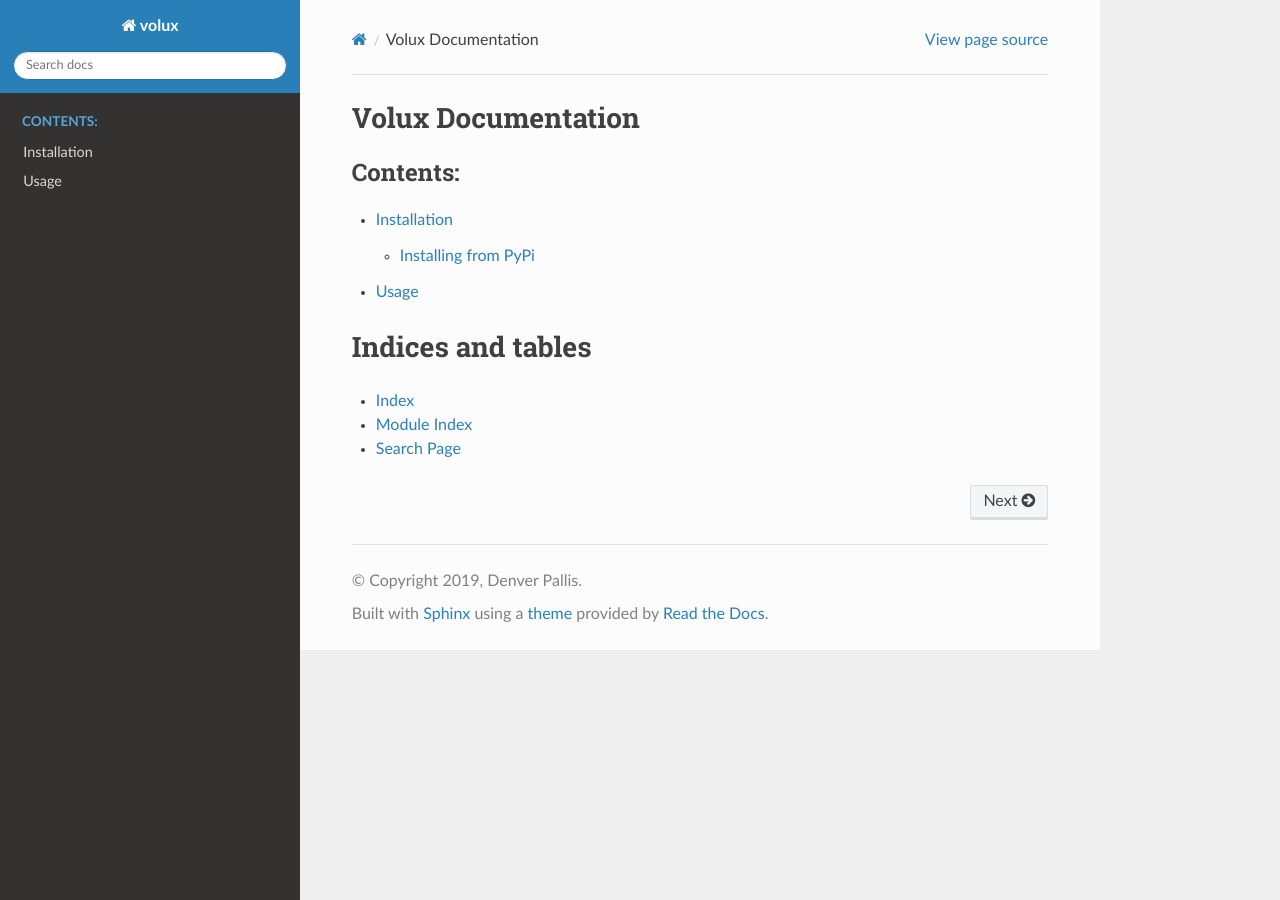
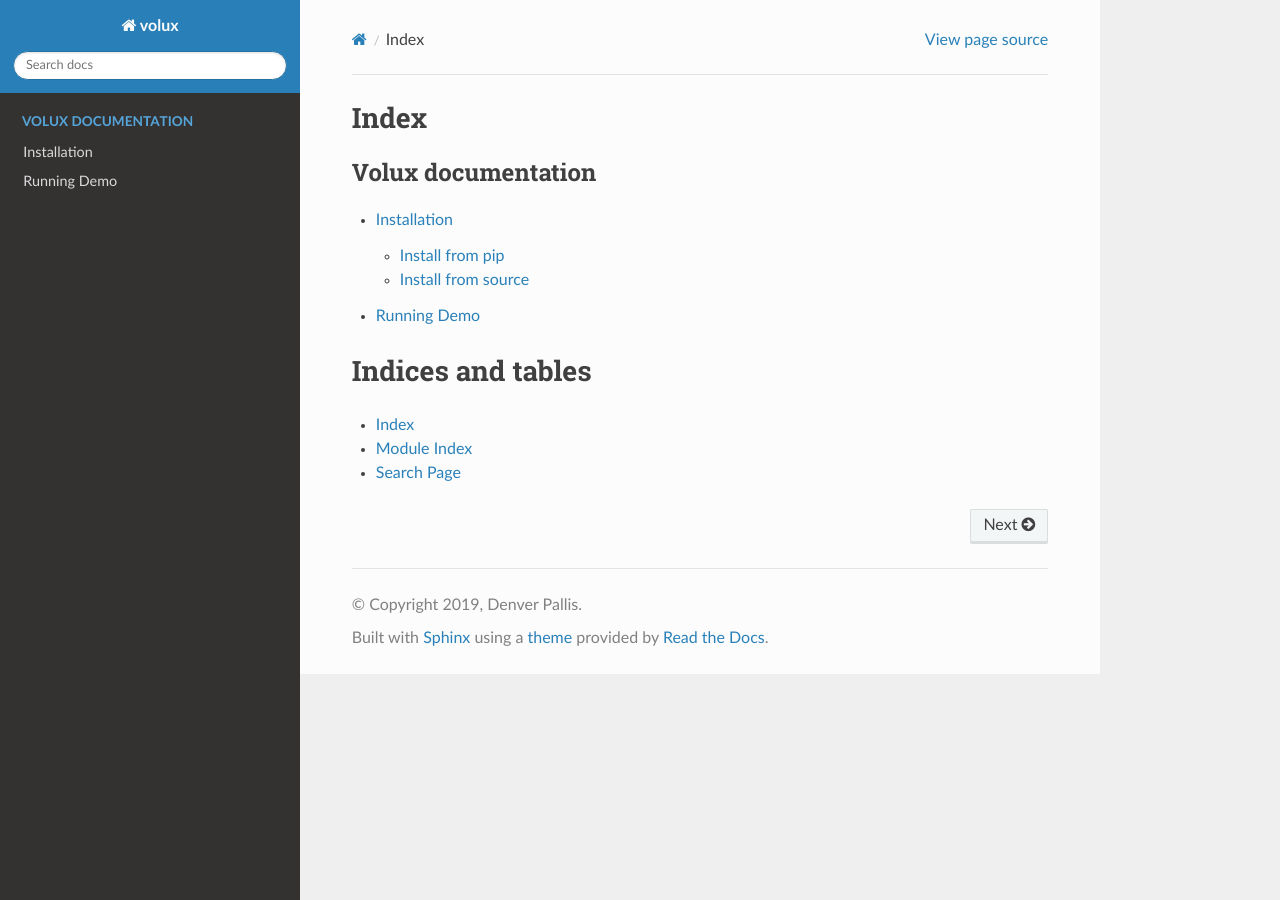
Before and after one commit to DrTexx/Volux, a Sphinx documentation site: the page built from docs/source/index.rst, in a window 1280 px wide. Built offline with Sphinx 7.4.7 and the Read the Docs theme 2.0.0, drawn with Linux system fonts in a browser that asks for light colours.

Commit message:
update docs

```diff
--- a/docs/source/index.rst
+++ b/docs/source/index.rst
@@ -3,15 +3,15 @@
    You can adapt this file completely to your liking, but it should at least
    contain the root `toctree` directive.
 
-Volux Documentation
-===================
+Index
+=====
 
 .. toctree::
    :maxdepth: 2
-   :caption: Contents:
+   :caption: Volux documentation
 
-   installation
-   usage
+   usage/installation
+   usage/demo
 
 Indices and tables
 ==================
--- a/docs/source/installation.rst
+++ /dev/null
@@ -1,7 +0,0 @@
-Installation
-============
-
-Installing from PyPi
-^^^^^^^^^^^^^^^^^^^^
-
-    pip install volux
--- a/docs/source/usage.rst
+++ /dev/null
@@ -1,2 +0,0 @@
-Usage
-=====
--- /dev/null
+++ b/docs/source/usage/demo.rst
@@ -0,0 +1,2 @@
+Running Demo
+============
```
Also changed, not shown: docs/source/usage/installation.rst (added, +36 -0 lines).
